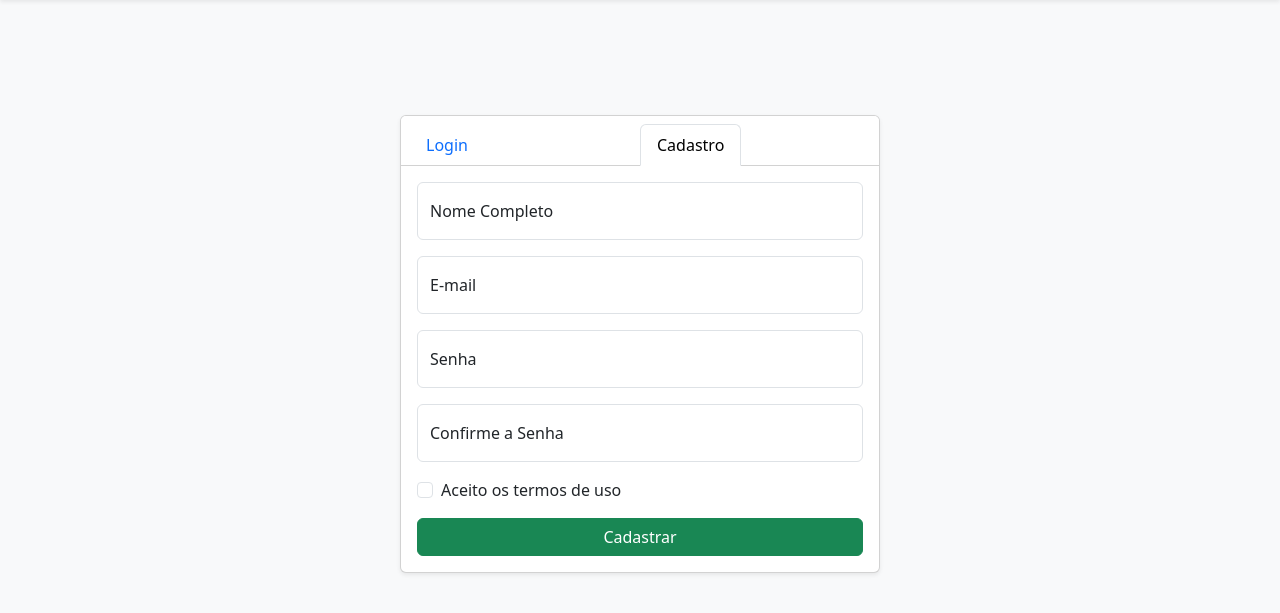
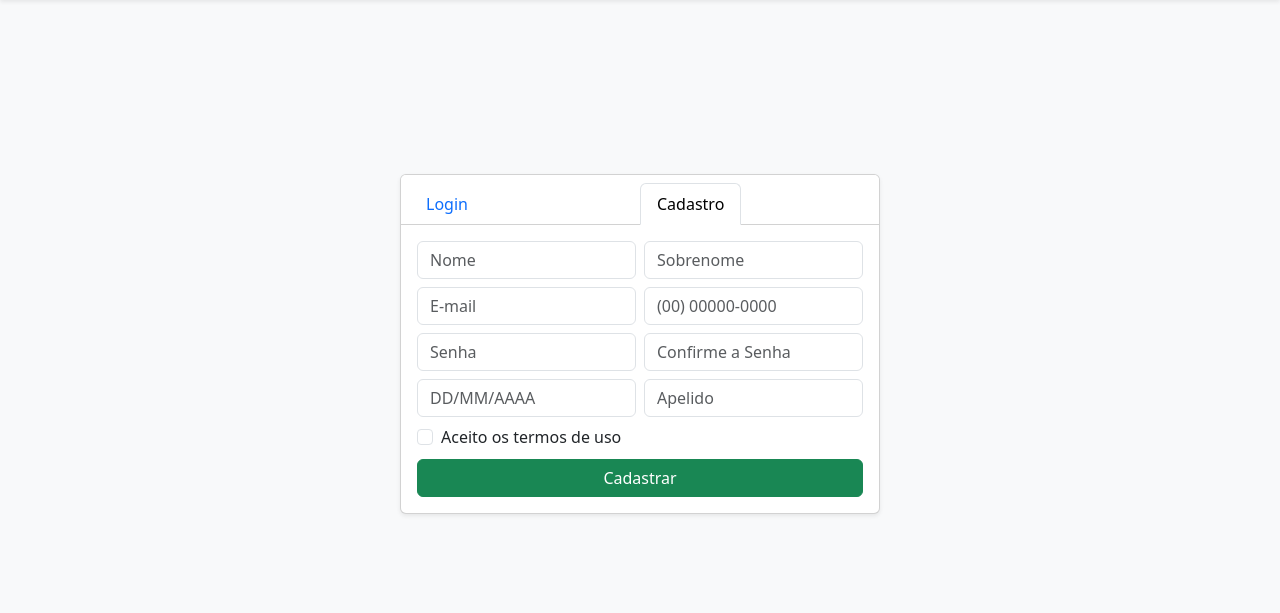
Before and after one commit to wendrewdevelop/deescm, a Django app: page /login/ in a window 1280 px wide, after a click on "Cadastro". Shown: the part 56-669 px from the top of the page. Run offline with Django 5.2, Linux system fonts and the light colour scheme.

Commit message:
like a digimon, this shit digivolving

```diff
--- a/core/urls.py
+++ b/core/urls.py
@@ -6,6 +6,7 @@ from .views import (
     user_logout,
     MyReposView,
     RepoPageView,
+    ProfileView,
 )
 
 
@@ -14,6 +15,7 @@ urlpatterns = [
     path('home/', HomePageView.as_view(), name='home'),
     path('login/', LoginView.as_view(), name='login'),
     path('logout/', user_logout, name='logout'),
-    path('myrepos/', MyReposView.as_view(), name='myrepos'),
+    path('myrepos/<str:user_id>/', MyReposView.as_view(), name='myrepos'),
     path('repo/<str:repo_id>/', MyReposView.as_view(), name='repo'),
+    path('profile/<str:user_id>/', ProfileView.as_view(), name='profile'),
 ]
--- a/core/views.py
+++ b/core/views.py
@@ -6,7 +6,7 @@ from django.urls import reverse
 from django.views import View
 from django.contrib import messages
 from django.contrib.auth import login, authenticate
-from .models import AccountModel
+from .models import AccountModel, RepoModel
 
 
 class IndexView(View):
@@ -32,20 +32,41 @@ class HomePageView(View):
 class MyReposView(View):
     template_name = 'myrepos.html'
 
-    def get(self, request):
+    def get(self, request, user_id, *args, **kwargs):
         context = {
-            "title": "Explore o Dee"
+            "title": "Meus repos"
         }
+        repos = RepoModel.objects.filter(
+            repo_owner=user_id
+        )
+        context["repos"] = repos
         return render(request, self.template_name, context)
 
 
 class RepoPageView(View):
     template_name = 'repopage.html'
 
-    def get(self, request):
+    def get(self, request, repo_id, *args, **kwargs):
         context = {
             "title": "<repo_name:str>"
         }
+        return render(request, self.template_name, context)
+
+
+class ProfileView(View):
+    template_name = 'profile.html'
+
+    def get(self, request, user_id, *args, **kwargs):
+        context = {
+            "title": "Perfil"
+        }
+        user_data = AccountModel.objects.filter(
+            id=user_id
+        ).first()
+        print(user_data)
+        context["first_name"] = user_data.first_name
+        context["last_name"] = user_data.last_name
+        context["email"] = user_data.email
         return render(request, self.template_name, context)
 
 
@@ -61,41 +82,51 @@ class LoginView(View):
     def post(self, request):
         context = {}
         if request.method == "POST":
+            form_type = request.POST.get('form_type')
+            print(form_type)
             try:
-                email = request.POST.get("email")
-                password = request.POST.get("password")
-                phone = re.sub(r'[^\d]', '', request.POST.get("phone"))
-                birthday = request.POST.get("birthday")
-                nickname = request.POST.get("nickname")
-                first_name = request.POST.get("first_name")
-                last_name = request.POST.get("last_name")
+                if form_type == "login":
+                    email = request.POST.get('email')
+                    print(email)
+                    password = request.POST.get('password')
+                    print(password)
+                    user = authenticate(
+                        request,
+                        username=email,
+                        password=password
+                    )
+                    print(user)
+                    if user:
+                        login(request, user)
+                        return redirect('home')
+                else:
+                    email = request.POST.get("email")
+                    password = request.POST.get("password")
+                    phone = re.sub(r'[^\d]', '', request.POST.get("phone"))
+                    birthday = request.POST.get("birthday")
+                    nickname = request.POST.get("nickname")
+                    first_name = request.POST.get("first_name")
+                    last_name = request.POST.get("last_name")
 
-                birthday_datetime = datetime.strptime(birthday, "%d/%m/%Y")
-                birthday_formatted = birthday_datetime.strftime("%Y-%m-%d")
+                    birthday_datetime = datetime.strptime(birthday, "%d/%m/%Y")
+                    birthday_formatted = birthday_datetime.strftime("%Y-%m-%d")
 
-                user = AccountModel.objects.create(
-                    email=email,
-                    password=password,
-                    phone=phone,
-                    birthday=birthday_formatted,
-                    nickname=nickname,
-                    first_name=first_name,
-                    last_name=last_name
-                )
-                print(user)
-                user.set_password(password)
-                user.save()
-                login(request, user)
+                    user = AccountModel.objects.create(
+                        email=email,
+                        phone=phone,
+                        birthday=birthday_formatted,
+                        nickname=nickname,
+                        first_name=first_name,
+                        last_name=last_name
+                    )
+                    print(user)
+                    user.set_password(password)
+                    user.save()
+                    login(request, user)
 
-                account_id = user.pk
-                print(account_id)
-                dashboard_url = reverse(
-                    'dashboard',
-                    kwargs={
-                        'account_id': account_id
-                    }
-                )
-                return redirect(dashboard_url)
+                    account_id = user.pk
+                    print(account_id)
+                    return redirect('home')
             except Exception as error:
                 print(f'ERROR REGISTER USER::: {error}')
                 messages.error(
@@ -103,15 +134,12 @@ class LoginView(View):
                     'Erro ao criar sua conta, tente novamente ou contate o suporte!',
                     extra_tags='error'
                 )
-                return redirect('register')
-
+                return redirect('login')
 
         return render(request, self.template_name, context)
-
-
 
 
 def user_logout(request):
     """Desloga o usuário e redireciona para a página inicial."""
     logout(request)
-    return redirect('index')  # Substitua 'home' pelo nome da sua URL desejada
+    return redirect('index')
--- a/deescm/settings.py
+++ b/deescm/settings.py
@@ -43,7 +43,8 @@ PROJECT_APPS = [
     'core',
 ]
 THIRDY_APPS = [
-    'rest_framework'
+    'rest_framework',
+    'rest_framework.authtoken'
 ]
 INSTALLED_APPS = DEFAULT_APPS + PROJECT_APPS + THIRDY_APPS
 
--- a/templates/login_signup.html
+++ b/templates/login_signup.html
@@ -37,58 +37,177 @@
       <div class="tab-content" id="authTabContent">
         <!-- Aba Login -->
         <div class="tab-pane fade show active" id="login" role="tabpanel" aria-labelledby="login-tab">
-          <form>
-            <div class="form-floating mb-3">
-              <input type="email" class="form-control" id="loginEmail" placeholder="name@example.com" required>
+          <form method="post" action="{% url 'login' %}" class="row g-2">
+            {% csrf_token %}
+            <input type="hidden" name="form_type" value="login">
+            <div class="col-12 form-floating mb-3">
+              <input
+                type="email"
+                name="email"
+                class="form-control"
+                id="loginEmail"
+                placeholder="name@example.com"
+                required
+              >
               <label for="loginEmail">E-mail</label>
-              <div class="invalid-feedback">Por favor, insira um e-mail válido.</div>
+              <div class="invalid-feedback">
+                Por favor, insira um e-mail válido.
+              </div>
             </div>
-            <div class="form-floating mb-3">
-              <input type="password" class="form-control" id="loginPassword" placeholder="Senha" required>
+
+            <div class="col-12 form-floating mb-3">
+              <input
+                type="password"
+                name="password"
+                class="form-control"
+                id="loginPassword"
+                placeholder="Senha"
+                required
+              >
               <label for="loginPassword">Senha</label>
-              <div class="invalid-feedback">A senha é obrigatória.</div>
+              <div class="invalid-feedback">
+                A senha é obrigatória.
+              </div>
             </div>
-            <div class="mb-3 form-check">
-              <input type="checkbox" class="form-check-input" id="rememberMe">
-              <label class="form-check-label" for="rememberMe">Lembrar-me</label>
+
+            <div class="col-12 mb-3 form-check">
+              <input
+                type="checkbox"
+                name="remember_me"
+                class="form-check-input"
+                id="rememberMe"
+              >
+              <label class="form-check-label" for="rememberMe">
+                Lembrar-me
+              </label>
             </div>
-            <button type="submit" class="btn btn-primary w-100">Entrar</button>
-            <div class="text-end mt-2">
+
+            <div class="col-12">
+              <button type="submit" class="btn btn-primary w-100">
+                Entrar
+              </button>
+            </div>
+
+            <div class="col-12 text-end mt-2">
               <a href="#" class="small">Esqueceu a senha?</a>
             </div>
           </form>
         </div>
         <!-- Aba Cadastro -->
         <div class="tab-pane fade" id="register" role="tabpanel" aria-labelledby="register-tab">
-          <form>
-            <div class="form-floating mb-3">
-              <input type="text" class="form-control" id="regName" placeholder="Nome Completo" required>
-              <label for="regName">Nome Completo</label>
-              <div class="invalid-feedback">Por favor, insira seu nome.</div>
+          <form
+            method="post"
+            action="{% url 'login' %}"
+            class="row g-2"
+          >
+            {% csrf_token %}
+
+            <!-- Nome e Sobrenome -->
+            <div class="col-sm-6">
+              <input
+                type="text"
+                name="first_name"
+                class="form-control"
+                placeholder="Nome"
+                required
+              >
             </div>
-            <div class="form-floating mb-3">
-              <input type="email" class="form-control" id="regEmail" placeholder="name@example.com" required>
-              <label for="regEmail">E-mail</label>
-              <div class="invalid-feedback">Por favor, insira um e-mail válido.</div>
+            <div class="col-sm-6">
+              <input
+                type="text"
+                name="last_name"
+                class="form-control"
+                placeholder="Sobrenome"
+                required
+              >
             </div>
-            <div class="form-floating mb-3">
-              <input type="password" class="form-control" id="regPassword" placeholder="Senha" required>
-              <label for="regPassword">Senha</label>
-              <div class="invalid-feedback">A senha deve ter ao menos 6 caracteres.</div>
+
+            <!-- E-mail e Telefone -->
+            <div class="col-sm-6">
+              <input
+                type="email"
+                name="email"
+                class="form-control"
+                placeholder="E-mail"
+                required
+              >
             </div>
-            <div class="form-floating mb-3">
-              <input type="password" class="form-control" id="regConfirm" placeholder="Confirme a Senha" required>
-              <label for="regConfirm">Confirme a Senha</label>
-              <div class="invalid-feedback">As senhas não coincidem.</div>
+            <div class="col-sm-6">
+              <input
+                type="text"
+                name="phone"
+                class="form-control"
+                placeholder="(00) 00000-0000"
+                required
+              >
             </div>
-            <div class="mb-3 form-check">
-              <input type="checkbox" class="form-check-input" id="termsCheck" required>
-              <label class="form-check-label" for="termsCheck">Aceito os termos de uso</label>
-              <div class="invalid-feedback">É necessário aceitar os termos.</div>
+
+            <!-- Senha e Confirmação -->
+            <div class="col-sm-6">
+              <input
+                type="password"
+                name="password"
+                class="form-control"
+                placeholder="Senha"
+                required
+                minlength="6"
+              >
             </div>
-            <button type="submit" class="btn btn-success w-100">Cadastrar</button>
+            <div class="col-sm-6">
+              <input
+                type="password"
+                name="confirm_password"
+                class="form-control"
+                placeholder="Confirme a Senha"
+                required
+              >
+            </div>
+
+            <!-- Data de Nascimento e Apelido -->
+            <div class="col-sm-6">
+              <input
+                type="text"
+                name="birthday"
+                class="form-control"
+                placeholder="DD/MM/AAAA"
+                required
+                pattern="\d{2}/\d{2}/\d{4}"
+              >
+            </div>
+            <div class="col-sm-6">
+              <input
+                type="text"
+                name="nickname"
+                class="form-control"
+                placeholder="Apelido"
+              >
+            </div>
+
+            <!-- Termos de uso -->
+            <div class="col-12">
+              <div class="form-check">
+                <input
+                  type="checkbox"
+                  class="form-check-input"
+                  id="termsCheck"
+                  required
+                >
+                <label class="form-check-label" for="termsCheck">
+                  Aceito os termos de uso
+                </label>
+              </div>
+            </div>
+
+            <!-- Botão de Envio -->
+            <div class="col-12">
+              <button type="submit" class="btn btn-success w-100">
+                Cadastrar
+              </button>
+            </div>
           </form>
         </div>
+
+
       </div>
     </div>
   </div>
```
Also changed, not shown: core/models.py (+16 -3 lines), templates/homepage.html (+31 -6 lines), templates/myrepos.html (+47 -22 lines), templates/profile.html (+9 -8 lines), core/migrations/0003_repomodel_repo_description_repomodel_repo_name_and_more.py (added), db.sqlite3.
